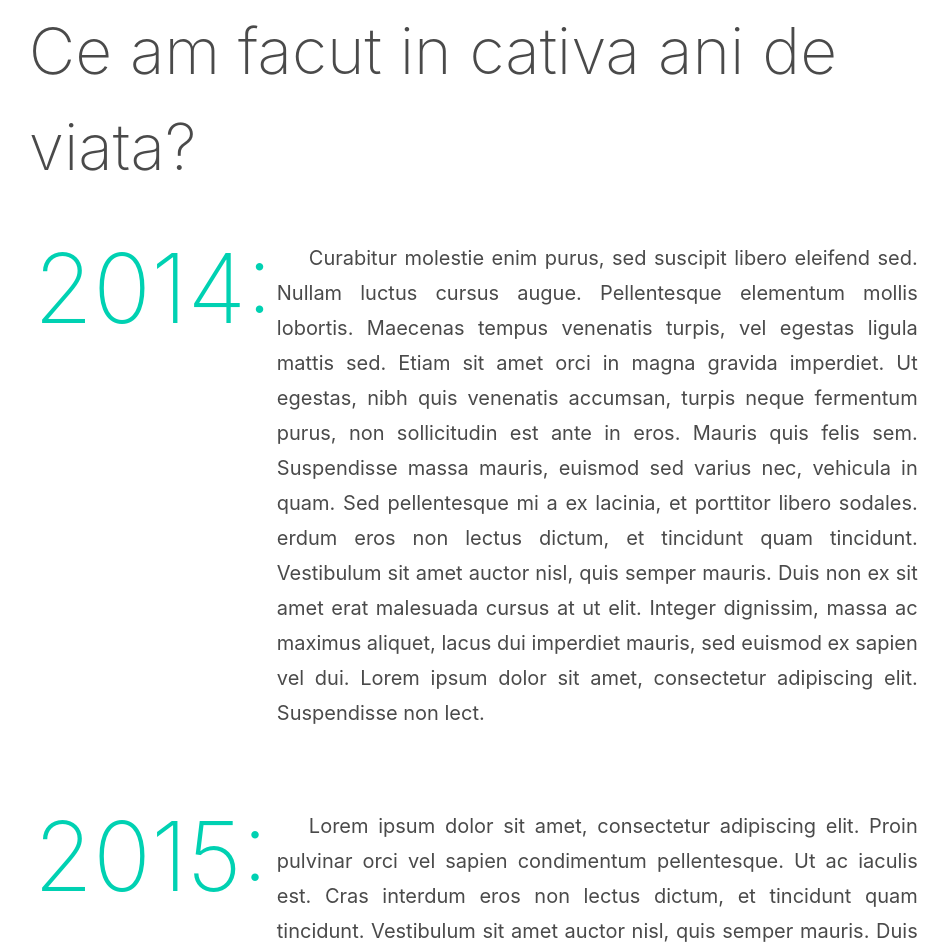
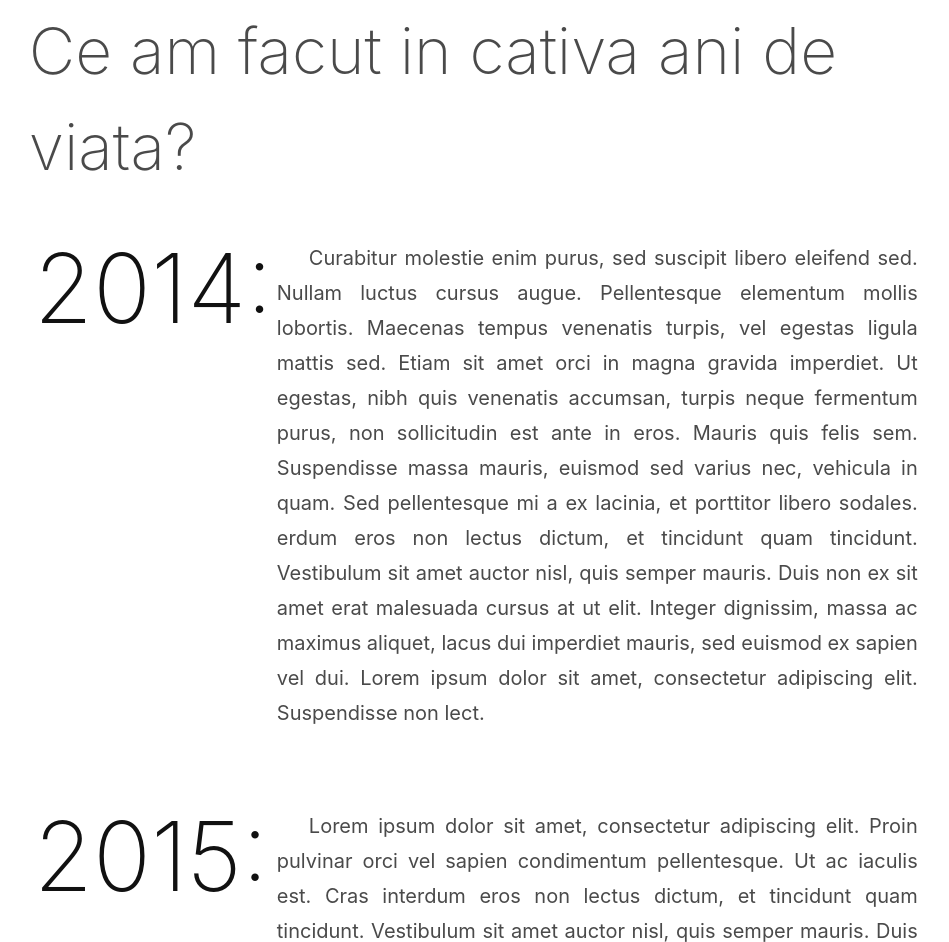
Before and after one commit to AlexyriouS/webkilometers, a plain HTML site: page index.html in a window 1280 px wide. Shown: the part 903-1845 px from the top of the page, without its empty margins (310-1259 px from the left). Drawn offline with nearby package versions, Linux system fonts and the light colour scheme.

Commit message:
Update style.css

```diff
--- a/css/style.css
+++ b/css/style.css
@@ -36,7 +36,7 @@ dl.table-display {
 	padding: 5px;
 	font-weight: 200;
     font-size: 6em;
-    color: #00d1b2;
+    color: #111;
 }
 .table-display dt::after {
     content: ":";
```
